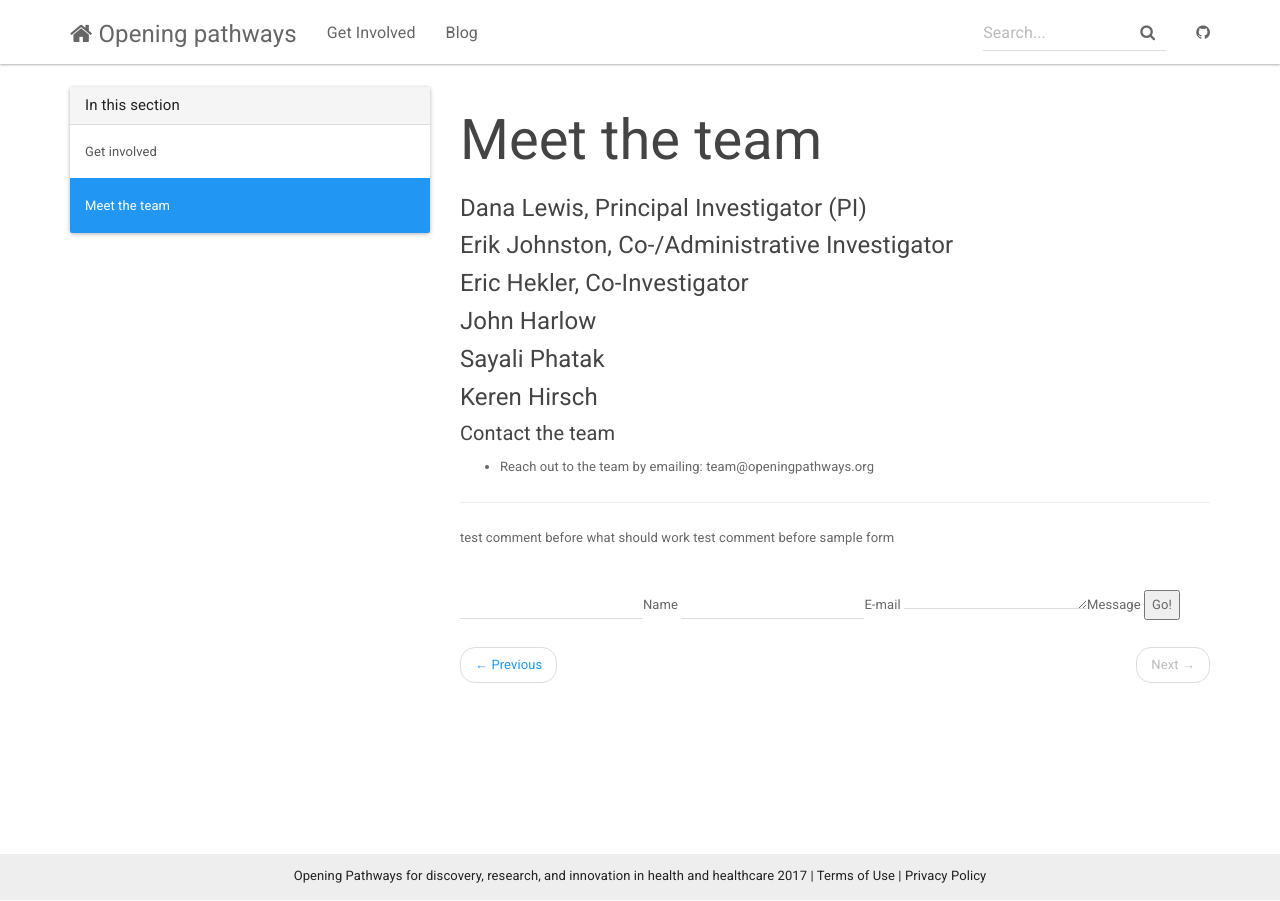
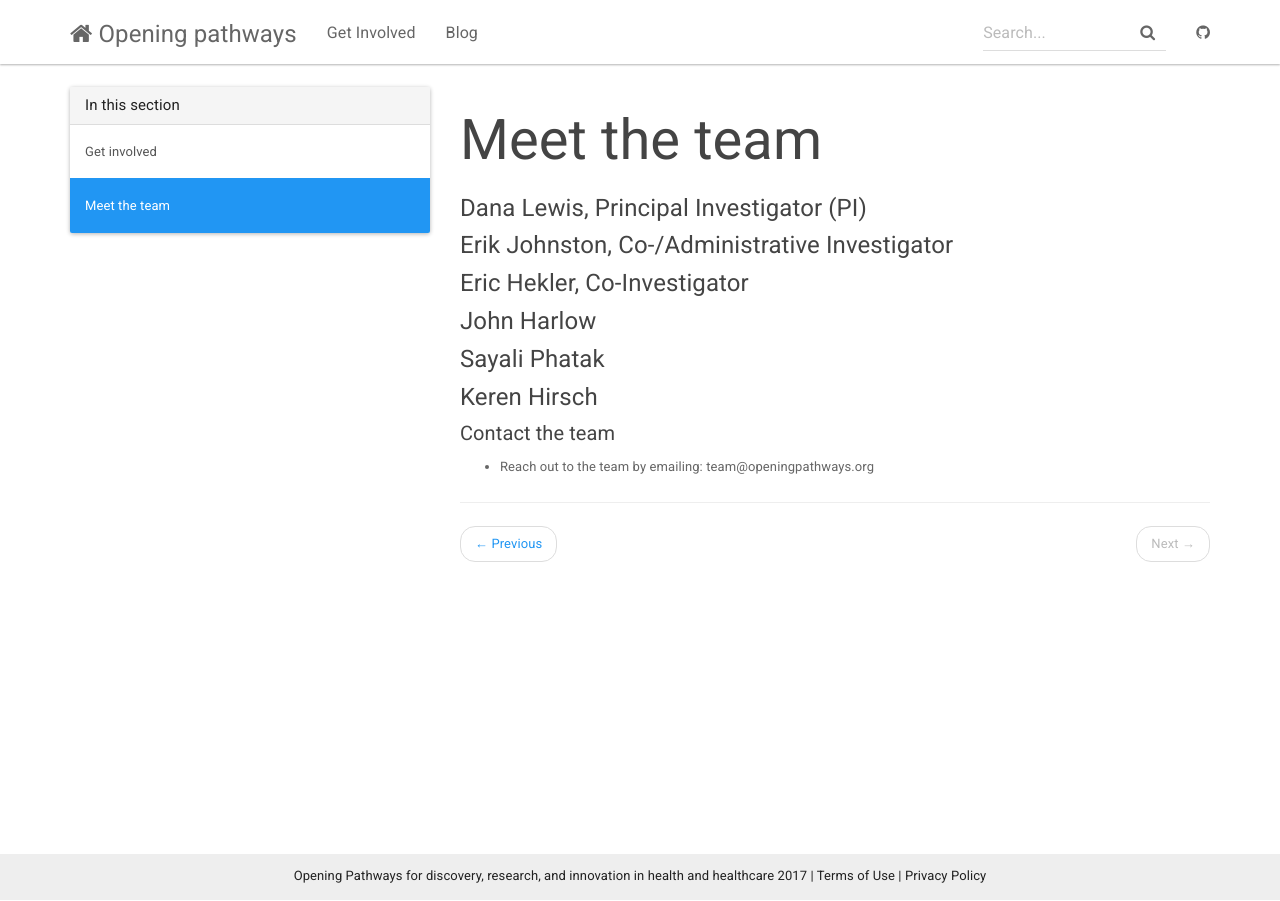
Before and after one commit to danamlewis/Testrepo2, a Jekyll site: the page built from _docs/meet-the-team.md, in a window 1280 px wide. Built offline with Jekyll 4.4.1, drawn with Linux system fonts in a browser that asks for light colours; nearby versions of some CDN libraries.

Commit message:
Removing the commenting that's suppost to go in posts, not docs

```diff
--- a/_layouts/docs.html
+++ b/_layouts/docs.html
@@ -11,24 +11,7 @@
             <h1>{{ page.title }}</h1>
             <div id="markdown-content-container">{{ content }}</div>
             <hr>
-            test comment before what should work
-                {% if site.comments.provider and page.comments %}
-                    {% include comment.html %}
-                {% endif %}
 
-            test comment before sample form
-
-            <!-- sample form -->
-            <form method="POST" action="https://api.staticman.net/v2/entry/danamlewis/Testrepo2/master/comments">
-  <input name="options[redirect]" type="hidden" value="https://my-site.com">
-  <!-- e.g. "2016-01-02-this-is-a-post" -->
-  <input name="options[slug]" type="hidden" value="{{ page.slug }}">
-  <label><input name="fields[name]" type="text">Name</label>
-  <label><input name="fields[email]" type="email">E-mail</label>
-  <label><textarea name="fields[message]"></textarea>Message</label>
-
-  <button type="submit">Go!</button>
-</form>
            {% include section_nav.html %}
         </div>
 
```
